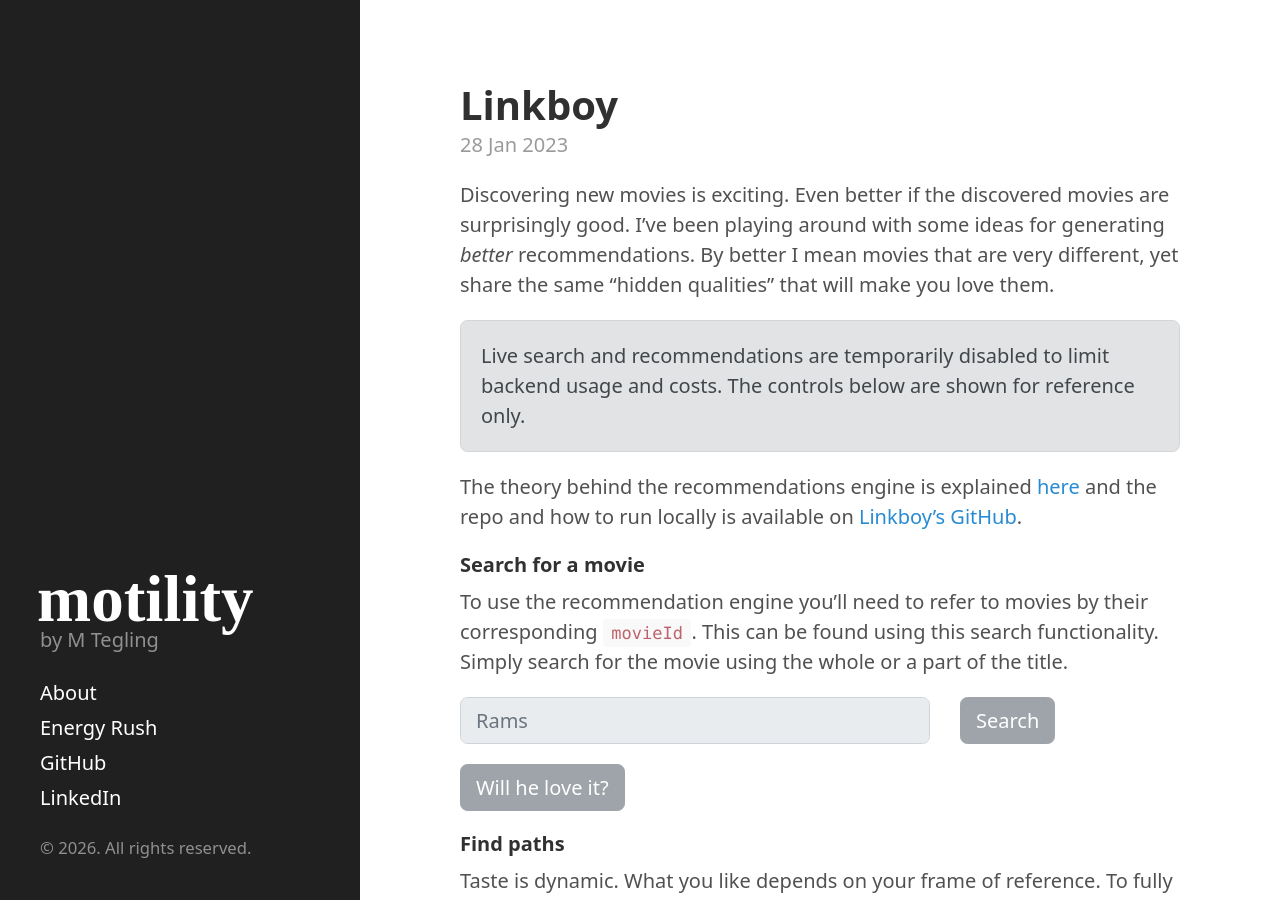
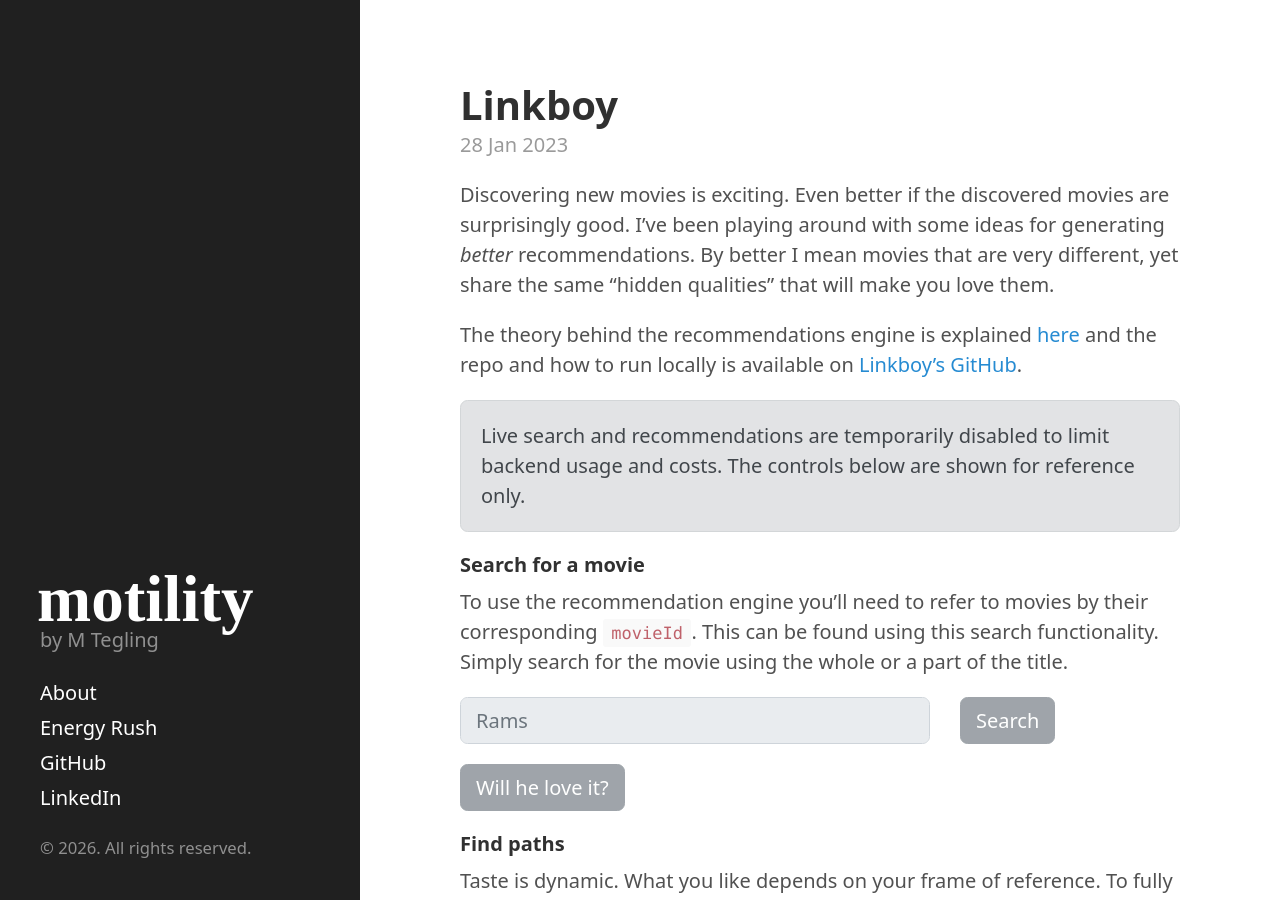
Before and after one commit to manstegling/manstegling.github.io, a Jekyll site: the page built from _posts/2023-01-28-linkboy.md, in a window 1280 px wide and 900 px high. Built offline with Jekyll 4.4.1, drawn with Linux system fonts in a browser that asks for light colours; some web fonts are replaced; Markdown is read by kramdown in place of the engine named in the settings.

Commit message:
Minor editing, fixes

```diff
--- a/_posts/2023-01-28-linkboy.md
+++ b/_posts/2023-01-28-linkboy.md
@@ -6,10 +6,10 @@ title: Linkboy
 Discovering new movies is exciting. Even better if the discovered movies are surprisingly good. I've been playing around with some ideas for generating _better_ recommendations.
 By better I mean movies that are very different, yet share the same "hidden qualities" that will make you love them.
 
-<p class="alert alert-secondary" role="status" id="linkboy-status">Live search and recommendations are temporarily disabled to limit backend usage and costs. The controls below are shown for reference only.</p>
-
 The theory behind the recommendations engine is explained [here](https://github.com/manstegling/linkboy/blob/master/doc/DOCUMENTATION.md) and the repo and how to run
 locally is available on [Linkboy's GitHub](https://github.com/manstegling/linkboy).
+
+<p class="alert alert-secondary" role="status" id="linkboy-status">Live search and recommendations are temporarily disabled to limit backend usage and costs. The controls below are shown for reference only.</p>
 
 ##### Search for a movie
 
```
Also changed, not shown: _posts/2026-11-05-project-lumen-map-editor.md (+1 -1 lines).
